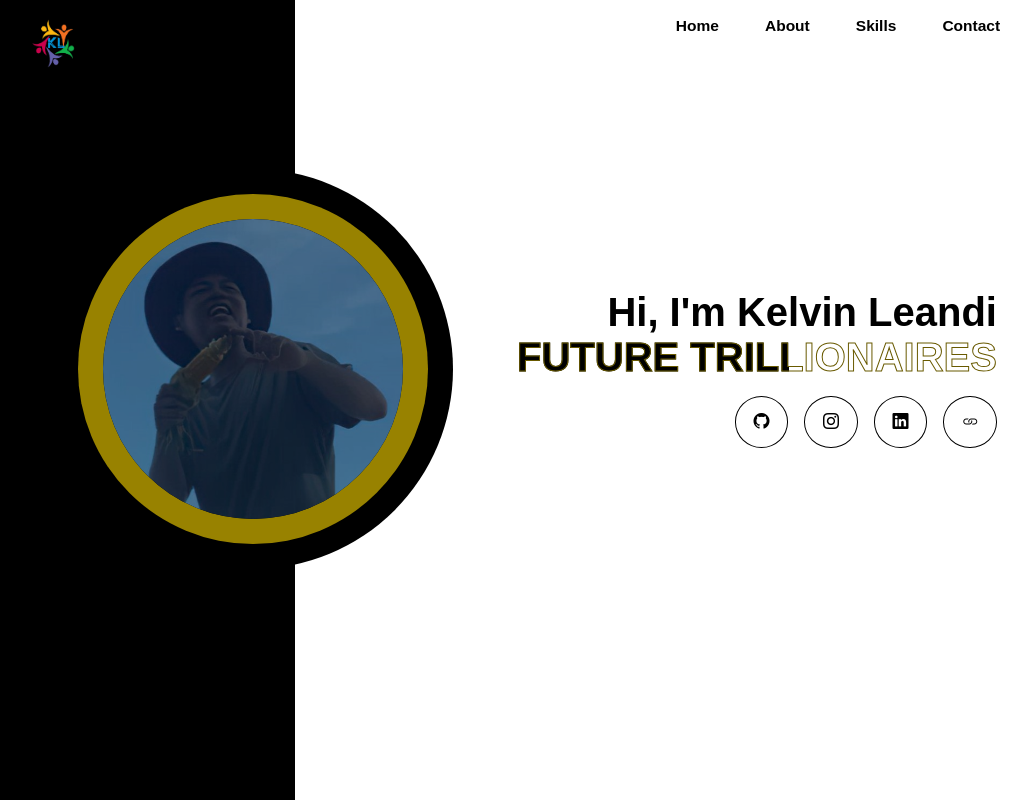
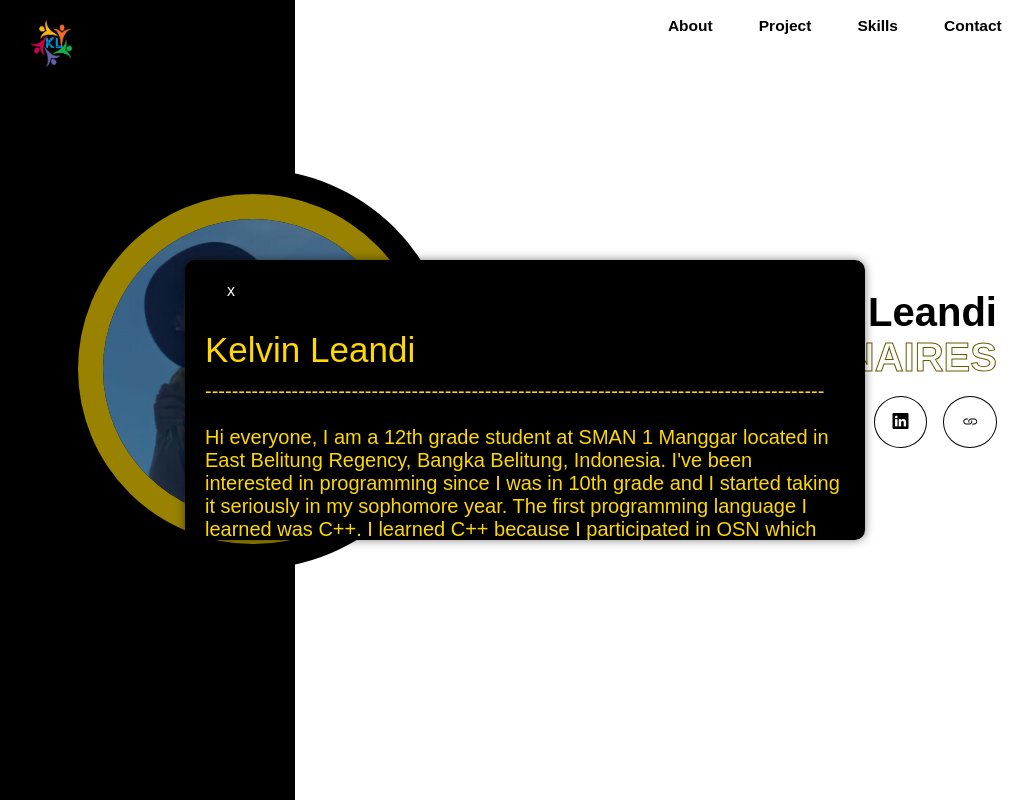
Before and after one commit to KAELGOGO/PORTOFOLIO, a plain HTML site: page portofolio/index.html in a window 1280 px wide. Both pictures are taken after a click on the link "About". Shown: the whole page, without its empty margins (115-1148 px from the left). Drawn offline with nearby package versions, Linux system fonts and the light colour scheme.

Commit message:
Add files via upload

```diff
--- a/portofolio/index.html
+++ b/portofolio/index.html
@@ -27,24 +27,25 @@
           <i class="bi bi-list"></i>
         </div>
       </label>
+      <!-- buat navbar yang pake button jadi serba popup aja -->
       <nav>
-        <a onclick="myalert()" href="#">Home</a>
-        <a onclick="myalert()" href="#">About</a>
+        <a onclick="openPopUpAbout()" href="#">About</a>
+        <a onclick="myalert()" href="#">Project</a>
         <a onclick="myalert()" href="#">Skills</a>
         <a onclick="myalert()" href="#">Contact</a>
       </nav>
     </header>
 
     <section>
+      <audio autoplay hidden loop>
+        <source src="music/backsound.mp3" type="audio/mp3" />
+      </audio>
       <div class="main">
         <div class="images">
           <div class="black-bg-outer">
             <div class="white-bg">
               <div class="blue-bg">
-                <img
-                  src="img/img.jpg"
-                  alt="image"
-                />
+                <img src="img/img.jpg" alt="image" />
               </div>
             </div>
           </div>
@@ -55,19 +56,49 @@
             <h1 class="title">FUTURE TRILLIONAIRES</h1>
           </div>
           <div class="social">
-            <a href="https://github.com/KAELGOGO"
+            <a href="https://github.com/KAELGOGO" target="_blank"
               ><i class="bi bi-github"></i
             ></a>
-            <a href="https://www.instagram.com/ka_el_jee/"
-              ><i class="bi bi-instagram"></i
+            <a href="https://www.instagram.com/ka_el_jee/" target="_blank"
+              ><i class="bi bi-instagram"></i>
+            </a>
+            <a
+              href="https://youtu.be/K8mahmk4MVg?si=ki-xsidqWZAIVsaf"
+              target="_blank"
+              ><i class="bi bi-music-note"></i>
+            </a>
+
+            <a
+              href="https://www.linkedin.com/in/kelvin-leandi-9529772a7/"
+              target="_blank"
+              ><i class="bi bi-linkedin"></i
             ></a>
-            <a onclick="myalert()" href="#"><i class="bi bi-linkedin"></i></a>
             <a onclick="myalert()" href="#"><i class="bi bi-link"></i></a>
+          </div>
+          <div id="about" class="about">
+            <button onclick="closeAbout()">x</button>
+            <div>
+              <div class="abouthead">Kelvin Leandi</div>
+              <div class="aboutbody">
+                ---------------------------------------------------------------------------------------------
+                <br />
+                <br />
+                Hi everyone, I am a 12th grade student at SMAN 1 Manggar located
+                in East Belitung Regency, Bangka Belitung, Indonesia. I've been
+                interested in programming since I was in 10th grade and I
+                started taking it seriously in my sophomore year. The first
+                programming language I learned was C++. I learned C++ because I
+                participated in OSN which uses C++. Then I started learning Java
+                and became interested in the world of software engineers and
+                developers. My programming skills are not yet the best in the
+                world, but I will learn and continue to learn to become the best
+                in the world and develop businesses in the field of technology
+                that will open the way for me to become a trillionaire.
+              </div>
+            </div>
           </div>
         </div>
       </div>
     </section>
-    <div class="logo">
-
   </body>
 </html>
--- a/portofolio/script.js
+++ b/portofolio/script.js
@@ -1,3 +1,13 @@
 function myalert() {
   alert("SORRY, THE PAGE IS IN PROCESS");
 }
+
+// Fungsi untuk membuka Pop-up
+function openPopUpAbout() {
+  document.getElementById("about").style.display = "block";
+}
+
+// Fungsi untuk menutup Pop-up
+function closeAbout() {
+  document.getElementById("about").style.display = "none";
+}
--- a/portofolio/style.css
+++ b/portofolio/style.css
@@ -48,15 +48,6 @@ nav a {
   padding: 0.4rem 1.3rem;
 }
 
-/* .button {
-  color: #000000;
-  text-decoration: none;
-  font-size: 0.97rem;
-  font-weight: 600;
-  padding: 0.4rem 1.3rem;
-  background: #000000;
-} */
-
 #click {
   display: none;
 }
@@ -100,6 +91,47 @@ section {
   align-items: center;
 }
 
+.about {
+  display: none;
+  position: fixed;
+  top: 50%;
+  left: 50%;
+  transform: translate(-50%, -50%);
+  padding: 20px;
+  background-color: #000000;
+  box-shadow: 0 0 10px rgba(0, 0, 0, 0.5);
+  z-index: 1;
+  border-radius: 10px;
+  width: 50%;
+  height: 30%;
+  overflow: hidden;
+  overflow-y: scroll;
+}
+
+.abouthead {
+  font-family: "Poppins", sans-serif;
+  color: #fdd900;
+  padding-bottom: 10px;
+  font-size: 35px;
+}
+
+.aboutbody {
+  font-family: "Poppins", sans-serif;
+  font-size: 20px;
+  color: #fdd900;
+}
+
+.about button {
+  background-color: #000000;
+  color: rgb(255, 255, 255);
+  font-size: 1rem;
+  border-color: transparent;
+  text-align: center;
+  width: 52px;
+  height: 50px;
+  display: grid;
+}
+
 .social a {
   color: var(--secondary-color);
   font-size: 1rem;
@@ -118,6 +150,11 @@ section {
   background-color: var(--secondary-color);
   box-shadow: 0 0 20px var(--secondary-color);
   border-color: var(--secondary-color);
+  transition: all 0.3s ease-in-out;
+}
+
+.about button:hover {
+  color: #fdd900;
   transition: all 0.3s ease-in-out;
 }
 
```
Also changed, not shown: portofolio/img/logo - Copy.png (added), 1 other file.
